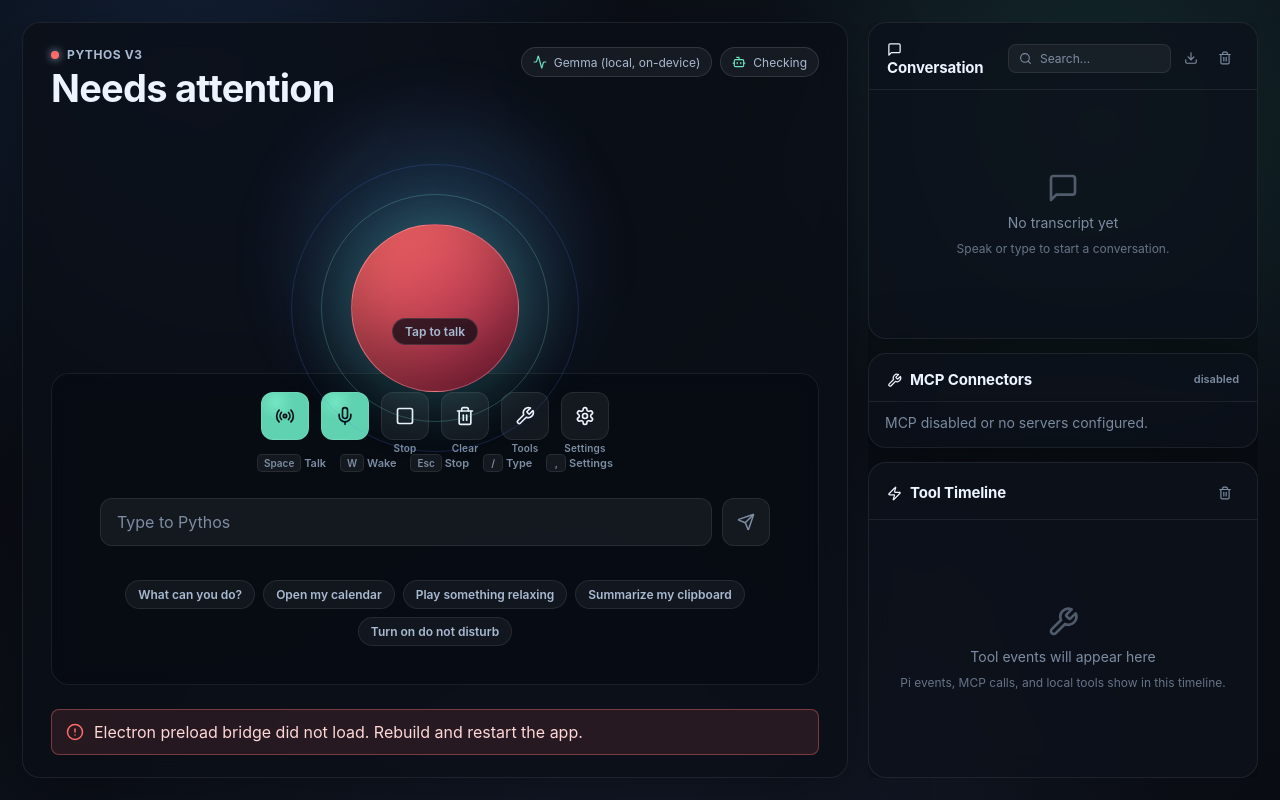
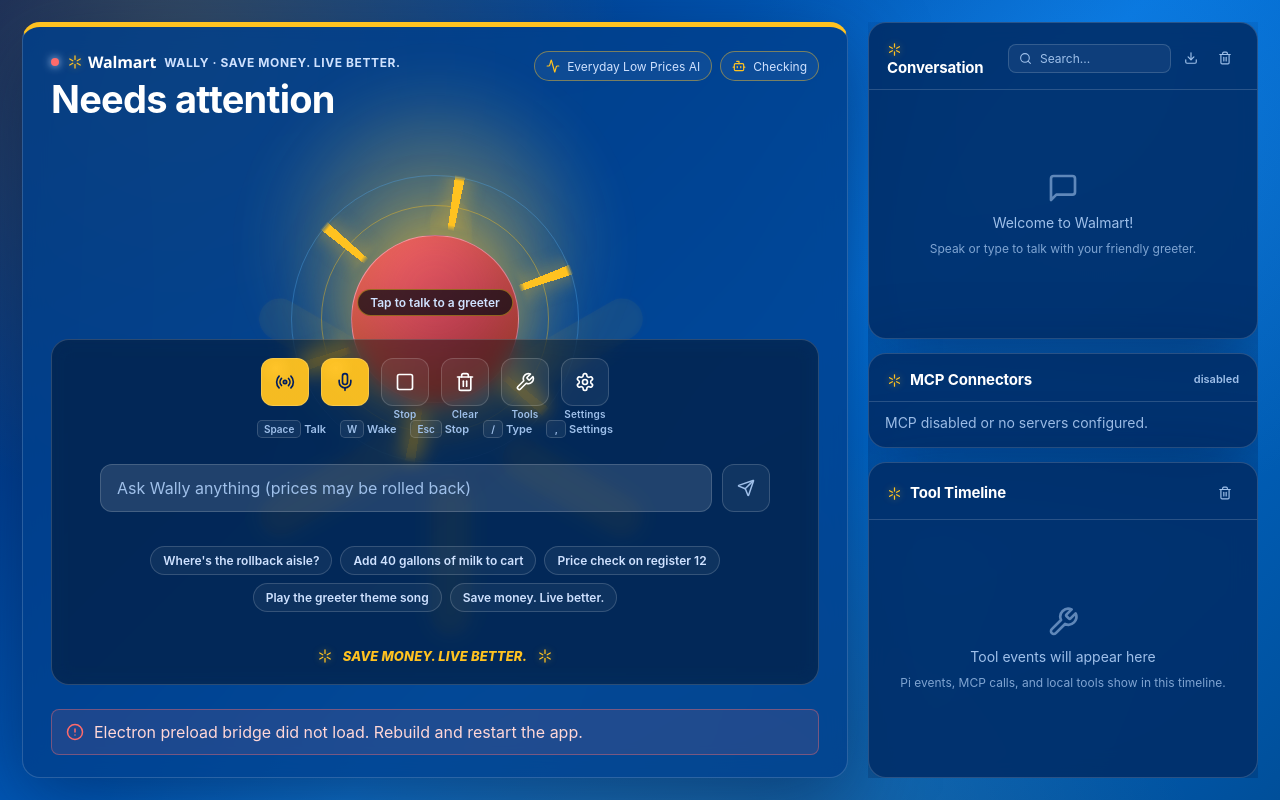
Before and after one commit to AnvithPothula/RAISE-Hackathon, a React (Vite) app in the folder v3/: page / in a window 1280 px wide. Built offline with nearby package versions, Linux system fonts and the light colour scheme.

Commit message:
walmaert

```diff
--- a/v3/config.json
+++ b/v3/config.json
@@ -14,7 +14,7 @@
     "chunk": 1280,
     "rate": 16000,
     "channels": 1,
-    "wakeWord": "mark",
+    "wakeWord": "walmart",
     "wakeThreshold": 0.25,
     "asrTimeoutSeconds": 10,
     "silenceTimeoutSeconds": 3,
--- a/v3/src/renderer/App.tsx
+++ b/v3/src/renderer/App.tsx
@@ -36,6 +36,35 @@
 
 const nowId = () => `${Date.now()}-${Math.random().toString(16).slice(2)}`;
 
+function WalmartSpark({ size = 20, color = "#ffc220" }: { size?: number; color?: string }) {
+  const rays = [0, 60, 120, 180, 240, 300];
+  return (
+    <svg width={size} height={size} viewBox="0 0 100 100" aria-hidden="true" className="wm-spark">
+      {rays.map((angle) => (
+        <rect
+          key={angle}
+          x={46}
+          y={8}
+          width={8}
+          height={30}
+          rx={4}
+          fill={color}
+          transform={`rotate(${angle} 50 50)`}
+        />
+      ))}
+    </svg>
+  );
+}
+
+function WalmartWordmark({ size = 22 }: { size?: number }) {
+  return (
+    <span className="wm-wordmark" style={{ fontSize: size }}>
+      <WalmartSpark size={size} />
+      <span>Walmart</span>
+    </span>
+  );
+}
+
 type VoiceAction = "wakeword" | "mic";
 type NodeStatus = "idle" | "listening" | "thinking" | "speaking" | "error";
 type SettingsTab = "general" | "audio" | "tools" | "paths";
@@ -48,11 +77,11 @@
 };
 
 const QUICK_REPLIES = [
-  "What can you do?",
-  "Open my calendar",
-  "Play something relaxing",
-  "Summarize my clipboard",
-  "Turn on do not disturb"
+  "Where's the rollback aisle?",
+  "Add 40 gallons of milk to cart",
+  "Price check on register 12",
+  "Play the greeter theme song",
+  "Save money. Live better."
 ];
 
 const TOOL_ICONS: Record<string, React.ElementType> = {
@@ -70,7 +99,7 @@
   const [conversation, setConversation] = useState<ConversationItem[]>([]);
   const [toolEvents, setToolEvents] = useState<PiEvent[]>([]);
   const [error, setError] = useState<string | null>(null);
-  const [configSummary, setConfigSummary] = useState("Gemma (local, on-device)");
+  const [configSummary, setConfigSummary] = useState("Everyday Low Prices AI");
   const [config, setConfig] = useState<AppConfig | null>(null);
   const [settingsDraft, setSettingsDraft] = useState<AppConfig | null>(null);
   const [settingsOpen, setSettingsOpen] = useState(false);
@@ -433,6 +462,9 @@
   return (
     <main className="app-shell" style={{ "--side-width": `${sideWidth}px` } as React.CSSProperties}>
       <section className="stage">
+        <div className="wm-watermark" aria-hidden="true">
+          <WalmartSpark size={520} color="rgba(255, 194, 32, 0.05)" />
+        </div>
         <TopBar
           state={state}
           statusText={statusText}
@@ -540,7 +572,8 @@
       <div className="title-block">
         <p className="eyebrow">
           <span className={`eyebrow-dot ${state}`} aria-hidden="true" />
-          Pythos v3
+          <WalmartWordmark size={16} />
+          <span className="eyebrow-tag">Wally &middot; Save Money. Live Better.</span>
         </p>
         <h1>{statusText}</h1>
       </div>
@@ -634,7 +667,7 @@
         <div className="pulse-ring one" />
         <div className="pulse-ring two" />
       </div>
-      <span className="orb-label">{state === "listening" ? "Tap to stop" : "Tap to talk"}</span>
+      <span className="orb-label">{state === "listening" ? "Tap to stop" : "Tap to talk to a greeter"}</span>
     </div>
   );
 }
@@ -716,7 +749,7 @@
           ref={promptRef}
           value={typedPrompt}
           onChange={(event) => onTypedPromptChange(event.target.value)}
-          placeholder="Type to Pythos"
+          placeholder="Ask Wally anything (prices may be rolled back)"
           aria-label="Type a prompt"
         />
         <button className="text-send" type="submit" title="Send typed prompt" disabled={!typedPrompt.trim()}>
@@ -730,6 +763,12 @@
             {text}
           </button>
         ))}
+      </div>
+
+      <div className="wm-footer">
+        <WalmartSpark size={16} />
+        <span>Save Money. Live Better.</span>
+        <WalmartSpark size={16} />
       </div>
     </div>
   );
@@ -768,7 +807,7 @@
 
       <section className="panel-section conversation-section">
         <header>
-          <h2><MessageSquare size={15} style={{ display: "inline", verticalAlign: "middle", marginRight: 8 }} />Conversation</h2>
+          <h2><WalmartSpark size={15} />Conversation</h2>
           <div className="panel-actions">
             <div className="search-bar">
               <Search size={13} />
@@ -791,8 +830,8 @@
           {visibleConversation.length === 0 ? (
             <div className="empty-state">
               <MessageSquare size={32} />
-              <p>No transcript yet</p>
-              <small>Speak or type to start a conversation.</small>
+              <p>Welcome to Walmart!</p>
+              <small>Speak or type to talk with your friendly greeter.</small>
             </div>
           ) : (
             visibleConversation.map((item) => (
@@ -810,7 +849,7 @@
 
       <section className="panel-section compact-section">
         <header>
-          <h2><Wrench size={15} style={{ display: "inline", verticalAlign: "middle", marginRight: 8 }} />MCP Connectors</h2>
+          <h2><WalmartSpark size={15} />MCP Connectors</h2>
           <span className="panel-meta">{mcpStatus?.enabled ? `${mcpStatus.servers.filter((s) => s.connected).length}/${mcpStatus.servers.length} connected` : "disabled"}</span>
         </header>
         <div className="mcp-list">
@@ -829,7 +868,7 @@
 
       <section className="panel-section">
         <header>
-          <h2><Zap size={15} style={{ display: "inline", verticalAlign: "middle", marginRight: 8 }} />Tool Timeline</h2>
+          <h2><WalmartSpark size={15} />Tool Timeline</h2>
           <div className="panel-actions">
             <button className="panel-action" onClick={onClearToolEvents} title="Clear tool events">
               <Trash2 size={14} />
@@ -879,7 +918,7 @@
       <section className="settings-modal" role="dialog" aria-modal="true" aria-label="Settings" onClick={(event) => event.stopPropagation()}>
         <header className="settings-header">
           <div>
-            <p className="eyebrow">Runtime</p>
+            <p className="eyebrow"><WalmartWordmark size={14} /></p>
             <h2>Settings</h2>
           </div>
           <button className="text-button" onClick={onClose}>Close</button>
@@ -1347,10 +1386,10 @@
 }
 
 function roleLabel(role: ConversationItem["role"]): string {
-  if (role === "user") return "You";
-  if (role === "assistant") return "Pythos";
-  if (role === "tool") return "Tool";
-  return "System";
+  if (role === "user") return "Valued Customer";
+  if (role === "assistant") return "Wally";
+  if (role === "tool") return "Associate";
+  return "Store Intercom";
 }
 
 function formatTime(timestamp: number): string {
--- a/v3/src/renderer/styles.css
+++ b/v3/src/renderer/styles.css
@@ -1,22 +1,27 @@
 :root {
-  --bg: #07090d;
-  --bg-elevated: rgba(11, 15, 22, 0.78);
-  --bg-panel: rgba(13, 18, 27, 0.82);
-  --bg-input: rgba(255, 255, 255, 0.06);
-  --text: #eef4ff;
-  --text-secondary: #a9bad3;
-  --text-muted: #7d8da3;
-  --accent: #68e4bf;
-  --accent-2: #78a8ff;
-  --accent-3: #f3c96b;
-  --accent-4: #f07b65;
+  --wm-blue: #0071dc;
+  --wm-blue-dark: #004f9a;
+  --wm-blue-deep: #001e60;
+  --wm-yellow: #ffc220;
+  --wm-yellow-bright: #ffde5c;
+  --bg: #001e60;
+  --bg-elevated: rgba(0, 63, 138, 0.82);
+  --bg-panel: rgba(0, 46, 105, 0.9);
+  --bg-input: rgba(255, 255, 255, 0.12);
+  --text: #ffffff;
+  --text-secondary: #cfe2ff;
+  --text-muted: #9fc0ea;
+  --accent: #ffc220;
+  --accent-2: #4dabf7;
+  --accent-3: #ffde5c;
+  --accent-4: #ff922b;
   --error: #ff6b6b;
-  --success: #68e4bf;
-  --warning: #f3c96b;
-  --border: rgba(255, 255, 255, 0.08);
-  --border-strong: rgba(255, 255, 255, 0.12);
-  --shadow: 0 24px 80px rgba(0, 0, 0, 0.38);
-  --shadow-xl: 0 28px 90px rgba(0, 0, 0, 0.5);
+  --success: #7ee787;
+  --warning: #ffc220;
+  --border: rgba(255, 255, 255, 0.16);
+  --border-strong: rgba(255, 194, 32, 0.45);
+  --shadow: 0 24px 80px rgba(0, 20, 60, 0.5);
+  --shadow-xl: 0 28px 90px rgba(0, 20, 60, 0.6);
   --radius-sm: 8px;
   --radius-md: 12px;
   --radius-lg: 18px;
@@ -51,10 +56,10 @@
 body {
   min-width: 960px;
   background:
-    radial-gradient(circle at 14% 8%, rgba(71, 144, 255, 0.16), transparent 34%),
-    radial-gradient(circle at 86% 16%, rgba(56, 210, 155, 0.12), transparent 28%),
-    radial-gradient(circle at 50% 120%, rgba(120, 148, 255, 0.1), transparent 50%),
-    linear-gradient(135deg, #07090d 0%, #0d121b 46%, #090c12 100%);
+    radial-gradient(circle at 14% 8%, rgba(255, 194, 32, 0.22), transparent 34%),
+    radial-gradient(circle at 86% 16%, rgba(77, 171, 247, 0.2), transparent 30%),
+    radial-gradient(circle at 50% 120%, rgba(255, 194, 32, 0.14), transparent 50%),
+    linear-gradient(135deg, #001e60 0%, #0071dc 55%, #004f9a 100%);
 }
 
 button,
@@ -104,6 +109,7 @@
   overflow: hidden;
   min-height: 0;
   border: 1px solid var(--border);
+  border-top: 5px solid var(--wm-yellow);
   border-radius: var(--radius-lg);
   background: var(--bg-elevated);
   box-shadow: var(--shadow);
@@ -288,11 +294,40 @@
   aspect-ratio: 1;
   border-radius: 50%;
   background:
-    radial-gradient(circle, rgba(78, 201, 176, calc(0.12 + var(--level) * 0.32)), transparent 55%),
-    radial-gradient(circle, rgba(84, 135, 255, 0.22), transparent 70%);
+    radial-gradient(circle, rgba(255, 194, 32, calc(0.24 + var(--level) * 0.4)), transparent 55%),
+    radial-gradient(circle, rgba(255, 222, 92, 0.28), transparent 70%);
   filter: blur(16px);
   transform: scale(calc(0.92 + var(--level) * 0.18));
   transition: transform 120ms ease, background 160ms ease;
+}
+
+/* Walmart Spark rays around the orb */
+.orb::before {
+  position: absolute;
+  z-index: 3;
+  width: 118%;
+  aspect-ratio: 1;
+  content: "";
+  pointer-events: none;
+  background:
+    conic-gradient(
+      from 0deg,
+      transparent 0deg 8deg, var(--wm-yellow) 8deg 12deg, transparent 12deg 60deg,
+      transparent 60deg 68deg, var(--wm-yellow) 68deg 72deg, transparent 72deg 120deg,
+      transparent 120deg 128deg, var(--wm-yellow) 128deg 132deg, transparent 132deg 180deg,
+      transparent 180deg 188deg, var(--wm-yellow) 188deg 192deg, transparent 192deg 240deg,
+      transparent 240deg 248deg, var(--wm-yellow) 248deg 252deg, transparent 252deg 300deg,
+      transparent 300deg 308deg, var(--wm-yellow) 308deg 312deg, transparent 312deg 360deg
+    );
+  -webkit-mask: radial-gradient(circle, transparent 0 32%, #000 34% 50%, transparent 52%);
+  mask: radial-gradient(circle, transparent 0 32%, #000 34% 50%, transparent 52%);
+  filter: drop-shadow(0 0 10px rgba(255, 194, 32, 0.6));
+  transform: scale(calc(1 + var(--level) * 0.1));
+  animation: spark-spin 26s linear infinite;
+}
+
+@keyframes spark-spin {
+  to { transform: rotate(360deg) scale(calc(1 + var(--level) * 0.1)); }
 }
 
 .node-orbits {
@@ -512,14 +547,14 @@
   z-index: 2;
   width: 50%;
   aspect-ratio: 1;
-  border: 1px solid rgba(255, 255, 255, 0.2);
+  border: 1px solid rgba(255, 255, 255, 0.35);
   border-radius: 50%;
   background:
-    radial-gradient(circle at 36% 28%, rgba(255, 255, 255, 0.92), transparent 9%),
-    linear-gradient(145deg, #62e6bd, #497aff 56%, #101a2a);
+    radial-gradient(circle at 36% 28%, rgba(255, 255, 255, 0.95), transparent 10%),
+    linear-gradient(145deg, #ffde5c, #ffc220 52%, #f59f00);
   box-shadow:
-    inset 0 -28px 60px rgba(0, 0, 0, 0.32),
-    0 0 70px rgba(78, 201, 176, 0.32);
+    inset 0 -28px 60px rgba(150, 90, 0, 0.4),
+    0 0 70px rgba(255, 194, 32, 0.55);
   transform: scale(calc(1 + var(--level) * 0.08));
   transition: transform 120ms ease, background 300ms ease;
 }
@@ -529,13 +564,13 @@
   z-index: 1;
   width: 68%;
   aspect-ratio: 1;
-  border: 1px solid rgba(122, 220, 198, 0.26);
+  border: 1px solid rgba(255, 194, 32, 0.4);
   border-radius: 50%;
 }
 
 .pulse-ring.two {
   width: 86%;
-  border-color: rgba(92, 132, 255, 0.2);
+  border-color: rgba(77, 171, 247, 0.35);
 }
 
 .orb-wrap.loading .pulse-ring,
@@ -547,19 +582,19 @@
 }
 
 .orb-wrap.loading .orb-core {
-  background: linear-gradient(145deg, #6ab8f3, #5d6bff 58%, #101a2a);
+  background: linear-gradient(145deg, #4dabf7, #0071dc 58%, #001e60);
 }
 
 .orb-wrap.wakeword .orb-core {
-  background: linear-gradient(145deg, #68e4bf, #2d8790 56%, #101a2a);
+  background: linear-gradient(145deg, #ffde5c, #ffc220 56%, #f59f00);
 }
 
 .orb-wrap.thinking .orb-core {
-  background: linear-gradient(145deg, #f3c96b, #5b82ff 62%, #111827);
+  background: linear-gradient(145deg, #ffde5c, #4dabf7 62%, #001e60);
 }
 
 .orb-wrap.speaking .orb-core {
-  background: linear-gradient(145deg, #5ce5ba, #f07b65 64%, #111827);
+  background: linear-gradient(145deg, #ffc220, #0071dc 64%, #001e60);
 }
 
 .orb-wrap.error .orb-core {
@@ -712,9 +747,9 @@
 }
 
 .voice-button {
-  color: #071016;
+  color: #001e60;
   background:
-    linear-gradient(rgba(104, 228, 191, 0.92), rgba(104, 228, 191, 0.92)),
+    linear-gradient(rgba(255, 194, 32, 0.96), rgba(255, 194, 32, 0.96)),
     radial-gradient(circle at 30% 20%, #ffffff, transparent 35%);
 }
 
@@ -735,9 +770,9 @@
   border-radius: 14px;
   opacity: 0;
   background:
-    conic-gradient(from 0deg, transparent 0 22%, #68e4bf 30%, #78a8ff 42%, transparent 54%),
-    radial-gradient(circle, rgba(104, 228, 191, 0.28), transparent 64%);
-  filter: drop-shadow(0 0 14px rgba(104, 228, 191, 0.42));
+    conic-gradient(from 0deg, transparent 0 22%, #ffc220 30%, #4dabf7 42%, transparent 54%),
+    radial-gradient(circle, rgba(255, 194, 32, 0.32), transparent 64%);
+  filter: drop-shadow(0 0 14px rgba(255, 194, 32, 0.5));
   transition: opacity 140ms ease;
 }
 
@@ -749,14 +784,14 @@
 }
 
 .voice-button.active {
-  border-color: rgba(104, 228, 191, 0.9);
-  color: #eefcff;
+  border-color: rgba(255, 194, 32, 0.9);
+  color: #fffbe8;
   background:
     radial-gradient(circle at 28% 18%, rgba(255, 255, 255, 0.42), transparent 26%),
-    linear-gradient(145deg, #0f2c2e, #247c72 52%, #2549a8);
+    linear-gradient(145deg, #001e60, #0071dc 52%, #004f9a);
   box-shadow:
-    0 0 0 1px rgba(104, 228, 191, 0.32),
-    0 0 26px rgba(104, 228, 191, 0.22);
+    0 0 0 1px rgba(255, 194, 32, 0.4),
+    0 0 26px rgba(255, 194, 32, 0.28);
 }
 
 .voice-button.active::before {
@@ -1572,6 +1607,65 @@
   }
 }
 
+.wm-spark {
+  flex-shrink: 0;
+  vertical-align: middle;
+  filter: drop-shadow(0 0 3px rgba(255, 194, 32, 0.5));
+}
+
+h2 .wm-spark {
+  margin-right: 8px;
+}
+
+.wm-wordmark {
+  display: inline-flex;
+  align-items: center;
+  gap: 5px;
+  color: var(--wm-yellow);
+  font-weight: 800;
+  letter-spacing: -0.01em;
+  text-transform: none;
+  font-family: "Segoe UI", Inter, system-ui, sans-serif;
+}
+
+.wm-wordmark span {
+  color: #ffffff;
+}
+
+.eyebrow-tag {
+  color: var(--text-secondary);
+  font-weight: 700;
+}
+
+.wm-watermark {
+  position: absolute;
+  top: 50%;
+  left: 50%;
+  z-index: 0;
+  transform: translate(-50%, -50%);
+  pointer-events: none;
+  animation: spark-spin 90s linear infinite;
+}
+
+.stage > *:not(.wm-watermark) {
+  position: relative;
+  z-index: 1;
+}
+
+.wm-footer {
+  display: flex;
+  align-items: center;
+  justify-content: center;
+  gap: 10px;
+  padding-top: 4px;
+  color: var(--wm-yellow);
+  font-size: 13px;
+  font-weight: 800;
+  font-style: italic;
+  letter-spacing: 0.01em;
+  text-transform: uppercase;
+}
+
 .tool-icon {
   display: grid;
   width: 22px;
```
